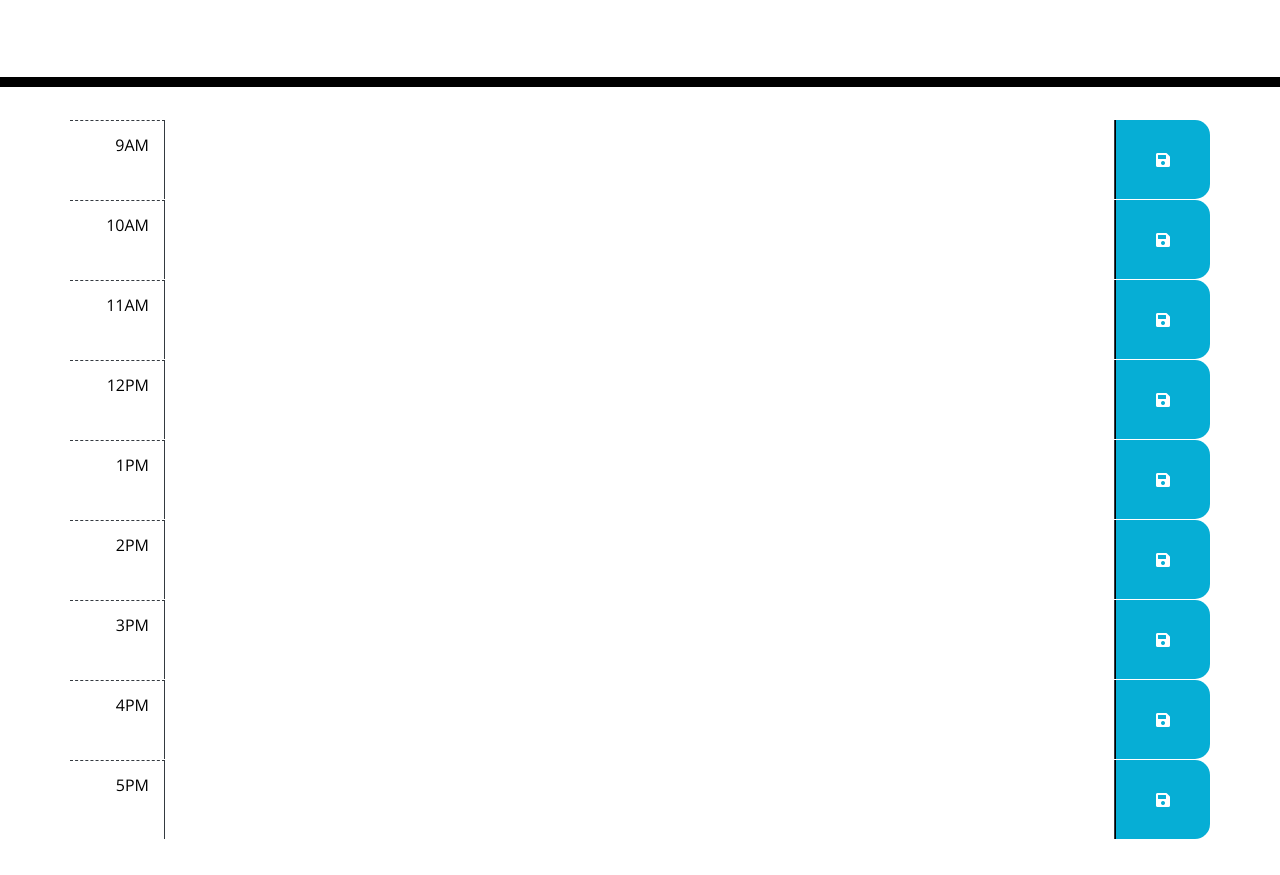
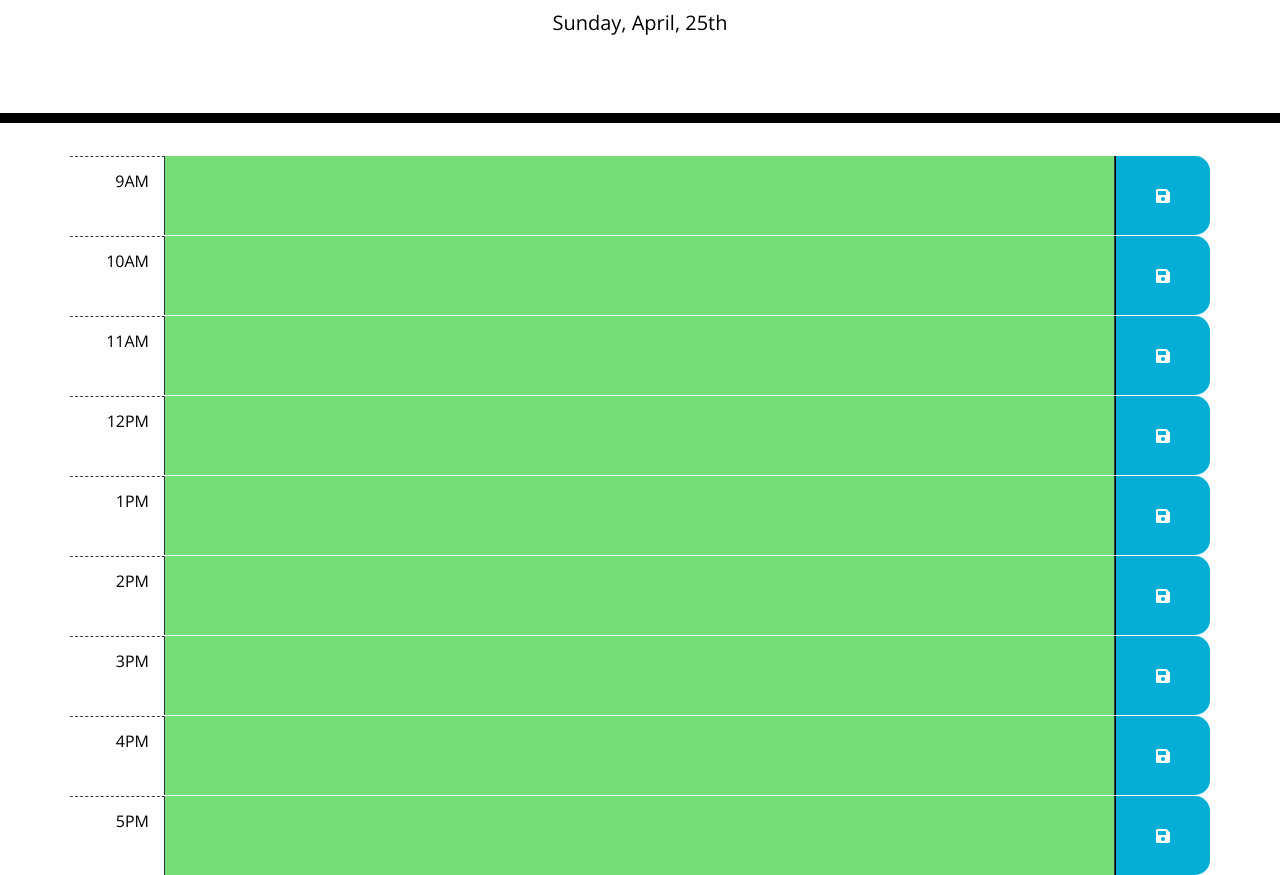
Before and after one commit to aweghorst/day-planner-pro, a plain HTML site: page index.html in a window 1280 px wide. Shown: the part 181-1056 px from the top of the page. Before the commit the page ends 1020 px from the top, so only its background shows below. Drawn offline with nearby package versions, Linux system fonts and the light colour scheme.

Commit message:
styled containers relative to current time

```diff
--- a/assets/js/script.js
+++ b/assets/js/script.js
@@ -1,8 +1,30 @@
-//Get Variables
+//Display Current Date
+var dateDisplay = moment().format("dddd, MMMM, Do");
+$("#currentDay").text(dateDisplay);
 
-//Display Current Date
 
-//Style According to Current Time
+//STYLEROW FUNCTION
+function styleRow(currentHour, hour, id) {
+  var hour = i;
+  //Used to create a variable to dynamically fill in the correct element id in the for loop.
+  var id = "#time" + i;
+  //current hour in 24hr format
+  var currentHour = moment().format('H');
+
+  //Conditionals to add classes
+  if (currentHour > hour) {
+    $(id).addClass('past');
+  } else if (currentHour < hour) {
+    $(id).addClass('future');
+  } else {
+    $(id).addClass('present');
+  }
+}
+
+//Loop starting with 9am and ending after 9 hours
+for (var i = 9; i < 18; i++) {
+  styleRow();
+}
 
 //Save Button Clicked
 
--- a/index.html
+++ b/index.html
@@ -26,47 +26,47 @@
     <!-- Timeblocks go here -->
     <div class="row time-block">
       <div class="col-1 text-right hour border-right border-dark pt-3">9AM</div>
-      <div class="col-10 text-left border-right border-dark pt-2"></div>
+      <div id="time9" class="col-10 text-left border-right border-dark pt-2"></div>
       <div class="col-1 fas fa-save saveBtn text-center justify-content-center align-items-center"></div>
     </div>
     <div class="row time-block">
       <div class="col-1 text-right hour border-right border-dark pt-3">10AM</div>
-      <div class="col-10 text-left border-right border-dark pt-2"></div>
+      <div id="time10" class="col-10 text-left border-right border-dark pt-2"></div>
       <div class="col-1 fas fa-save saveBtn text-center justify-content-center align-items-center"></div>
     </div>
     <div class="row time-block">
       <div class="col-1 text-right hour border-right border-dark pt-3">11AM</div>
-      <div class="col-10 text-left border-right border-dark pt-2"></div>
+      <div id="time11" class="col-10 text-left border-right border-dark pt-2"></div>
       <div class="col-1 fas fa-save saveBtn text-center justify-content-center align-items-center"></div>
     </div>
     <div class="row time-block">
       <div class="col-1 text-right hour border-right border-dark pt-3">12PM</div>
-      <div class="col-10 text-left border-right border-dark pt-2"></div>
+      <div id="time12" class="col-10 text-left border-right border-dark pt-2"></div>
       <div class="col-1 fas fa-save saveBtn text-center justify-content-center align-items-center"></div>
     </div>
     <div class="row time-block">
       <div class="col-1 text-right hour border-right border-dark pt-3">1PM</div>
-      <div class="col-10 text-left border-right border-dark pt-2"></div>
+      <div id="time13" class="col-10 text-left border-right border-dark pt-2"></div>
       <div class="col-1 fas fa-save saveBtn text-center justify-content-center align-items-center"></div>
     </div>
     <div class="row time-block">
       <div class="col-1 text-right hour border-right border-dark pt-3">2PM</div>
-      <div class="col-10 text-left border-right border-dark pt-2"></div>
+      <div id="time14" class="col-10 text-left border-right border-dark pt-2"></div>
       <div class="col-1 fas fa-save saveBtn text-center justify-content-center align-items-center"></div>
     </div>
     <div class="row time-block">
       <div class="col-1 text-right hour border-right border-dark pt-3">3PM</div>
-      <div class="col-10 text-left border-right border-dark pt-2"></div>
+      <div id="time15" class="col-10 text-left border-right border-dark pt-2"></div>
       <div class="col-1 fas fa-save saveBtn text-center justify-content-center align-items-center"></div>
     </div>
     <div class="row time-block">
       <div class="col-1 text-right hour border-right border-dark pt-3">4PM</div>
-      <div class="col-10 text-left border-right border-dark pt-2"></div>
+      <div id="time16" class="col-10 text-left border-right border-dark pt-2"></div>
       <div class="col-1 fas fa-save saveBtn text-center justify-content-center align-items-center"></div>
     </div>
     <div class="row time-block">
       <div class="col-1 text-right hour border-right border-dark pt-3">5PM</div>
-      <div class="col-10 text-left border-right border-dark pt-2"></div>
+      <div id="time17" class="col-10 text-left border-right border-dark pt-2"></div>
       <div class="col-1 fas fa-save saveBtn text-center justify-content-center align-items-center"></div>
     </div>
 
```
